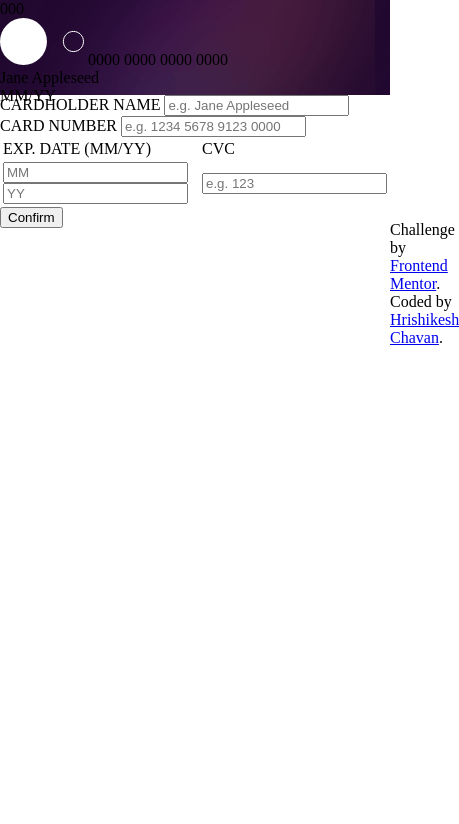
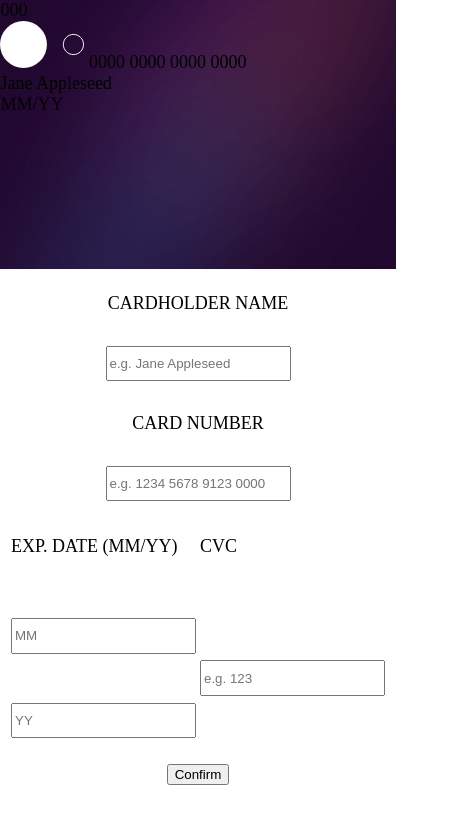
Before and after one commit to Hrishikesh4909/interactive-card-details-form-main, a plain HTML site: page index.html in a window 390 px wide. Shown: the whole page, 459 px wide, since content can reach past the window. Drawn offline with Linux system fonts and the light colour scheme.

Commit message:
doing something

```diff
--- a/styles.css
+++ b/styles.css
@@ -1,41 +1,42 @@
+.complete{
+    display: none;
+}
+.attribution{
+    display:none;
+}
+@media only screen and (max-width:900px){
     body{
-    display: grid;
-    grid-template-columns: repeat(10, 10%);
-    grid-template-rows: repeat(10,10%);
-    grid-template-areas: "card card card card card card card card card card"
-    "card card card card card card card card card card"
-    "card card card card card card card card card card"
-    "card card card card card card card card card card"
-    "form form form form form form form form form form"
-    "form form form form form form form form form form"
-    "form form form form form form form form form form"
-    "form form form form form form form form form form"
-    "form form form form form form form form form form"
-    "form form form form form form form form form form"
-    "form form form form form form form form form form";
-    margin: 0%;
+        display:grid;
+        grid-template-rows: [r0] 30vh [r1] auto [r2];
+        padding: 0%;
+        border: none;
+        font-size: 18px;
+        font-weight: 500;
     }
     .card-container{
-    grid-area: card;
+        grid-row-start: r0;
+        grid-row-end: r1;
         background-image: url("images/bg-main-mobile.png");
-    backgroud
         background-repeat: no-repeat;
+        background-size: cover;
+        padding: 0%;
+        margin:-2%;
+        border: 0%;
+
 
     }
     .respo{
-    grid-area: form;
+        grid-row-start: r1;
+        grid-row-end: r2;
     }
     .form{
-    grid-area: form;
-    display:inline;
+        display: flex;
+        align-items: center;
+        flex-direction: column;
+        line-height: 10vh;
     }
-.attribution{
-    grid-row: 10;
-    display: inline;
-    margin-top: 10%;
+    input{
+        height: 3.5vh;
 
     }
-.complete{
-    display: none;
-    grid-row:4/9;
 }
```
Lines whose indentation alone changed are shown as unchanged.
